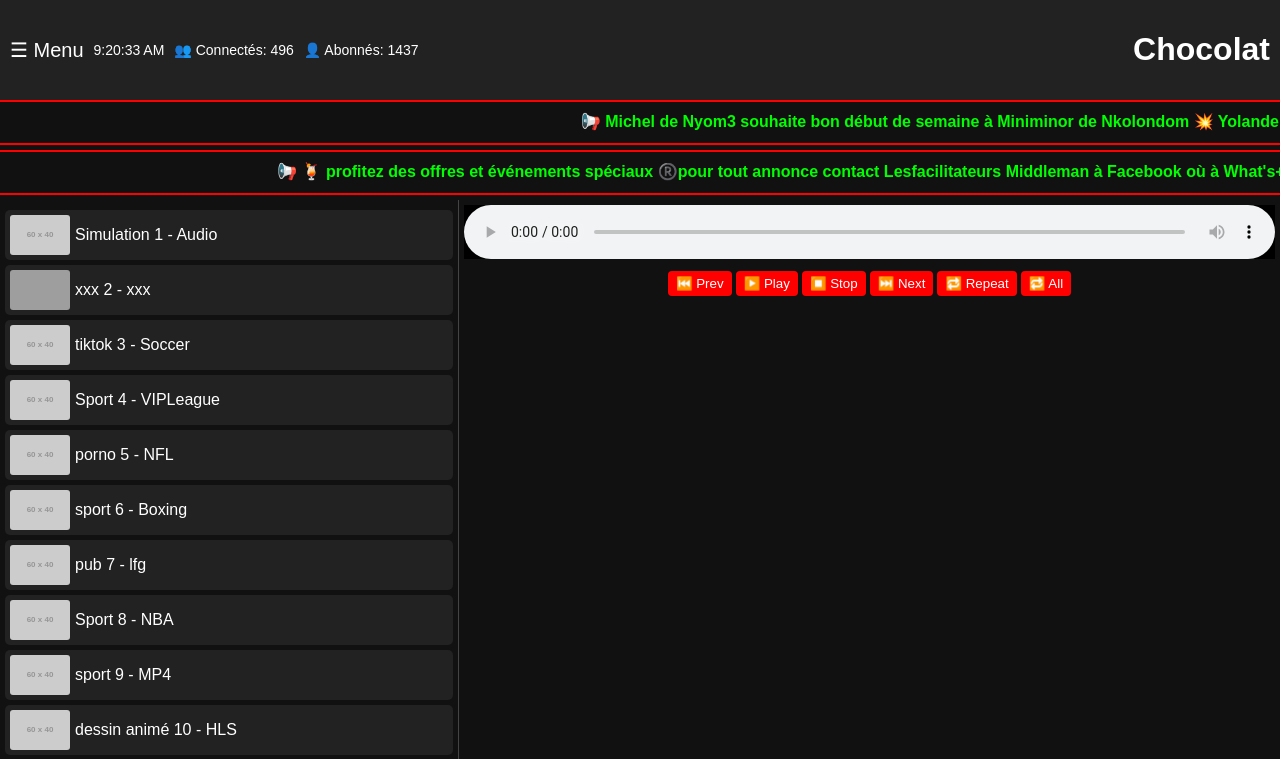
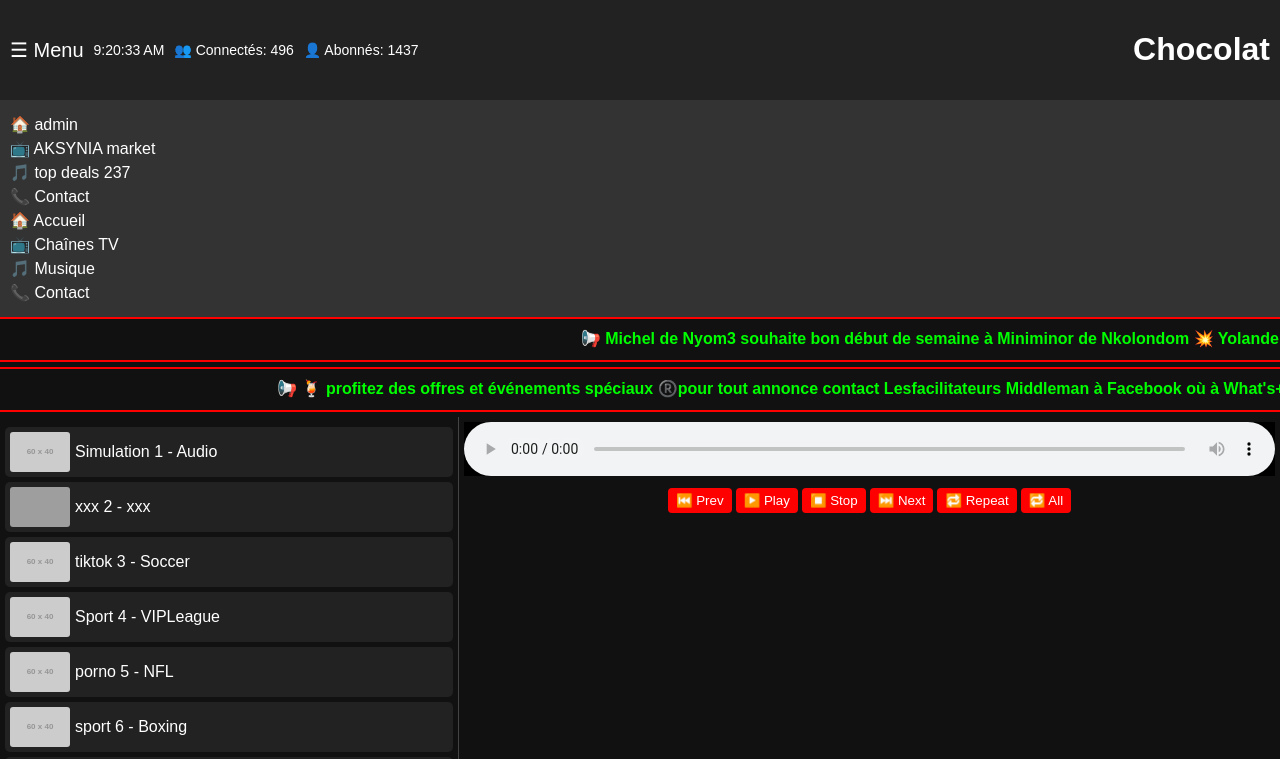
Before and after one commit to Lfg237/chocolat-radio, a plain HTML site: page index.html in a window 1280 px wide. Both pictures are taken after a click on the element "☰ Menu". Shown: the top 759 px of the page. Drawn offline with nearby package versions, Linux system fonts and the light colour scheme; grey boxes are pictures that could not be loaded; placeholder pictures from the web are drawn by us.

Commit message:
Update index.html

```diff
--- a/index.html
+++ b/index.html
@@ -42,7 +42,7 @@ footer{background:#222;color:#fff;text-align:center;padding:10px;}
   <h1>Chocolat</h1>
 </header>
 
-<nav id="partenaires">
+<nav id="menu">
   <a href="https://www.facebook.com/profile.php?id=61578527953434">🏠 admin</a>
   <a href="https://www.facebook.com/profile.php?id=61579628668796">📺 AKSYNIA market</a>
   <a href="https://www.facebook.com/profile.php?id=61579818028906">🎵 top deals 237</a>
@@ -84,7 +84,7 @@ footer{background:#222;color:#fff;text-align:center;padding:10px;}
 
 <script src="https://cdn.jsdelivr.net/npm/hls.js@latest"></script>
 <script>
-// ----- partenaire -----
+// ----- menu -----
 function toggleMenu(){let m=document.getElementById("menu"); m.style.display=m.style.display==="block"?"none":"block";}
 
 // ----- HEURE LOCALE -----
```
